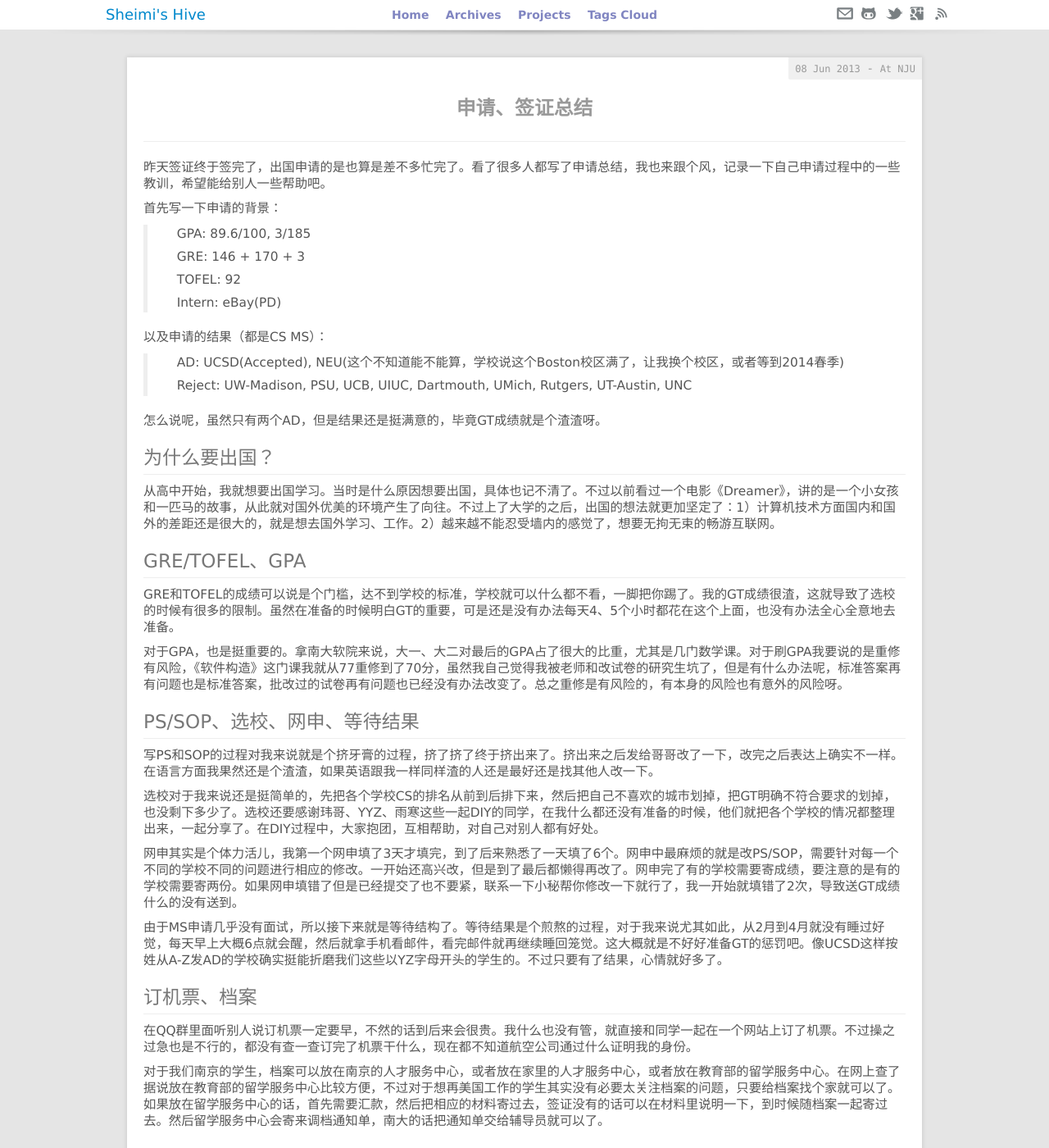
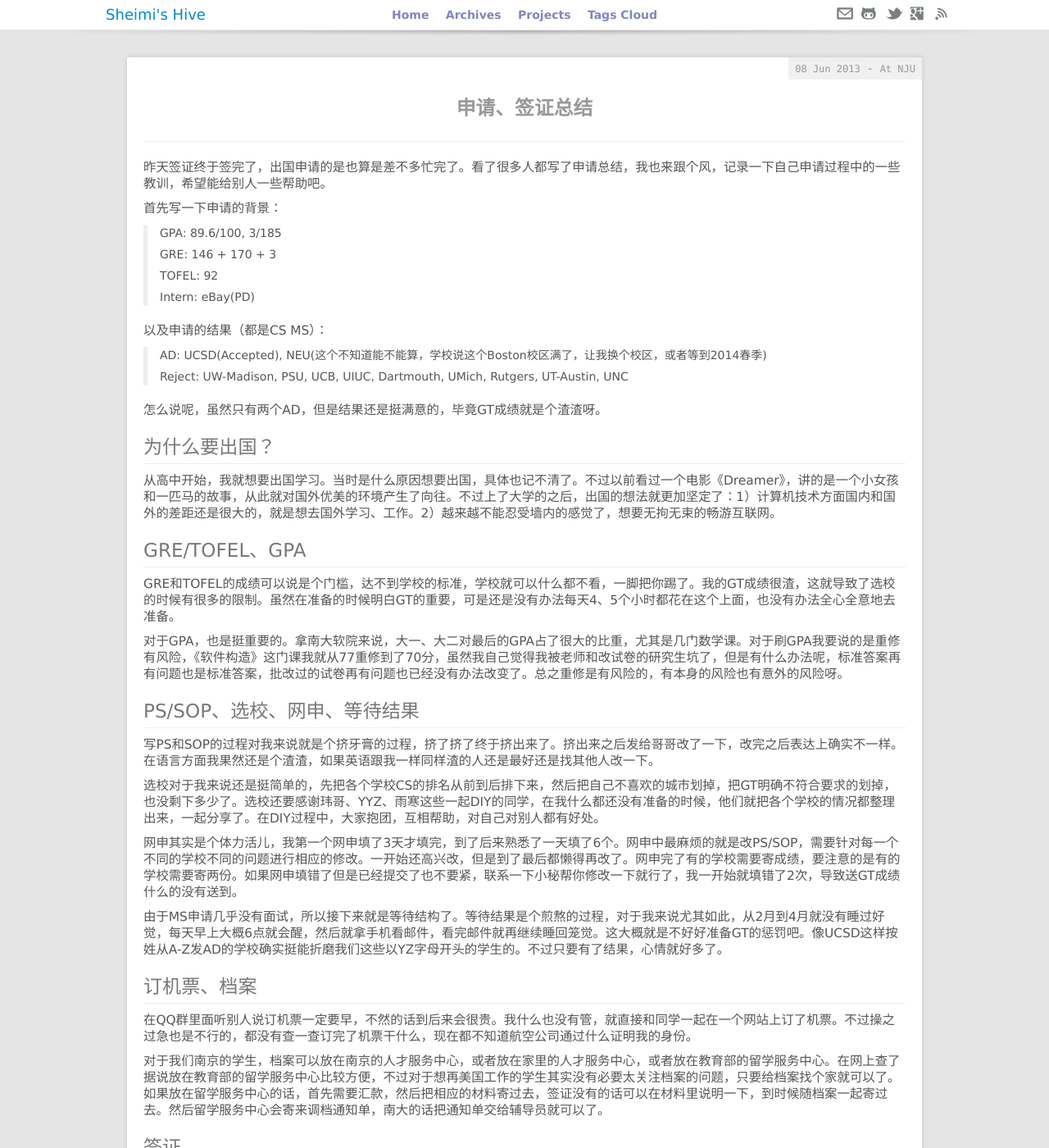
Before and after one commit to sheimi/blog.sheimi.me, a Jekyll site: the page built from _posts/blogs/2013-06-08-summary-of-applying-to-study-aboard.md, in a window 1280 px wide and 1400 px high. Shown: the whole window at 82% size. Built offline with Jekyll 4.4.1, drawn with Linux system fonts in a browser that asks for light colours; Markdown is read by kramdown in place of the engine named in the settings; comment, search, counter and statistics services are not loaded.

Commit message:
modify a little

```diff
--- a/static/css/site.css
+++ b/static/css/site.css
@@ -28,6 +28,7 @@ body .header .contact-header{text-align:center;list-style:none;}body .header .co
 .post ul,.post ol{margin-left:1.35em;}
 .post .end-tag{margin-top:20px;}.post .end-tag a{color:#8085C1;}.post .end-tag a:visited{color:#8085C1;}
 .post .end-tag span{display:block;margin-bottom:5px;}
+.post blockquote{font-size:14px;}.post blockquote ul{margin:0;}
 .footer{font-size:80%;color:#666;background:#ffffff;border-top:solid #DDD 1px;-webkit-box-shadow:0px 0px 5px 1px rgba(0, 0, 0, 0.1);-moz-box-shadow:0px 0px 5px 1px rgba(0, 0, 0, 0.1);box-shadow:0px 0px 5px 1px rgba(0, 0, 0, 0.1);}.footer.fix-bottom{position:fixed;left:0;right:0;bottom:0;}
 .footer a{color:#8085C1;}.footer a:visited{color:#8085C1;}
 .footer .rss{margin-top:1.1em;}.footer .rss img{height:5.5em;border:0;}
```
